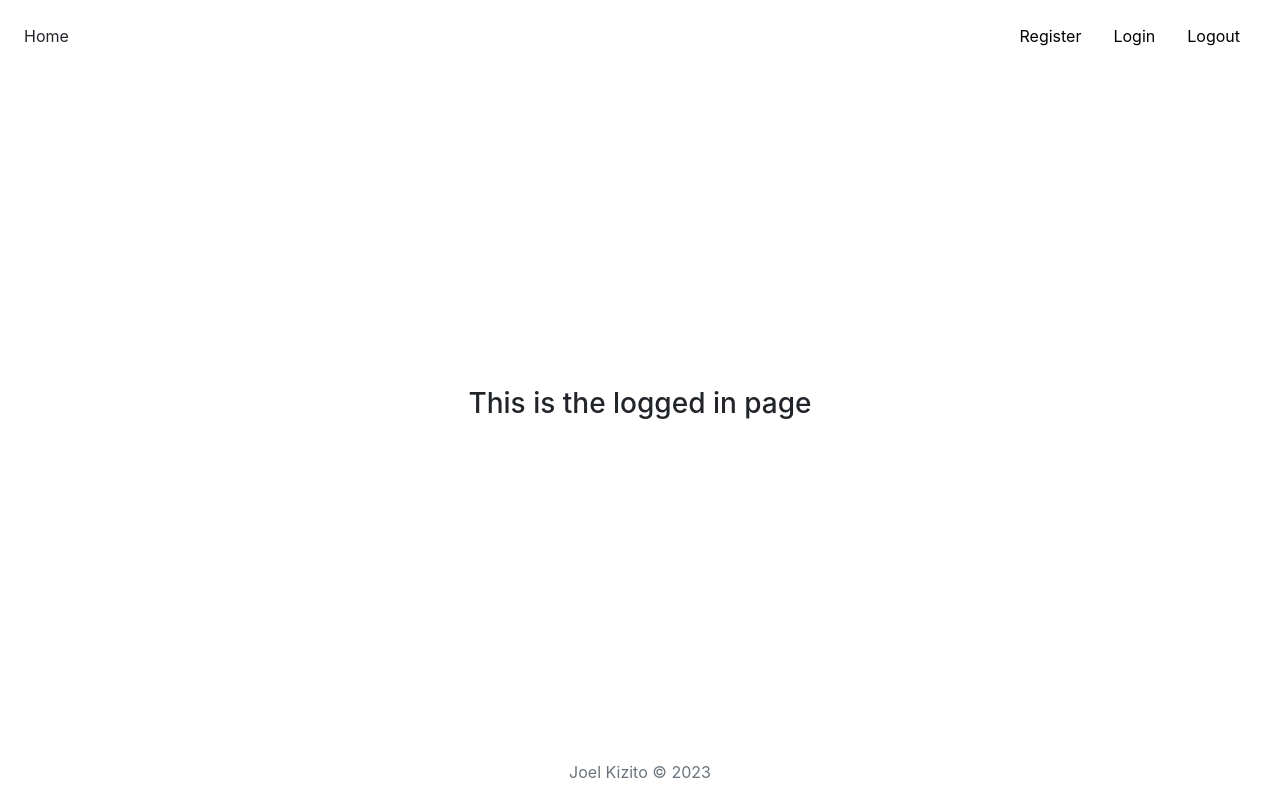
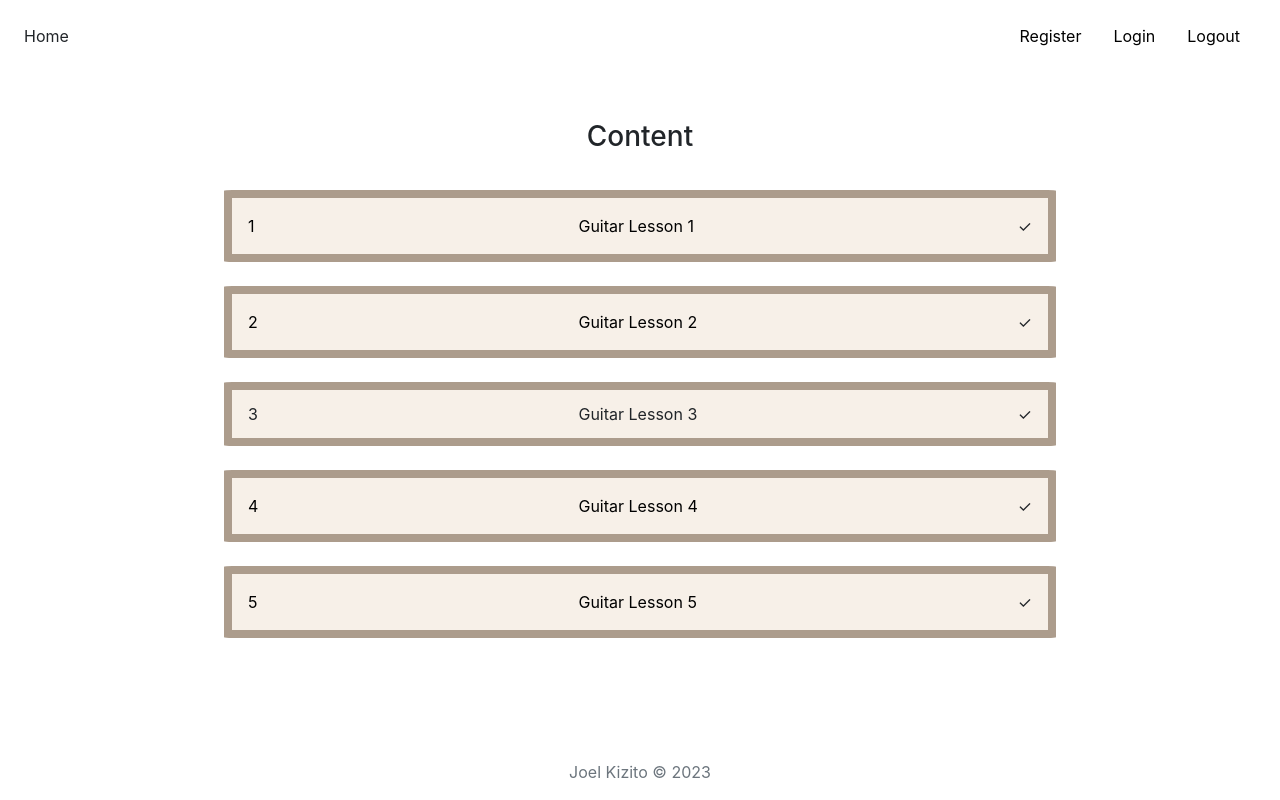
Before and after one commit to kizitojoel/guitar-website, a Flask app: page / in a window 1280 px wide. Run offline with Flask 2, Linux system fonts and the light colour scheme; the visitor is signed in with stand-in values (Sample User, id 1); some libraries are stand-ins or nearby versions.

Commit message:
Implement basic landing page for the logged user

```diff
--- a/static/styles.css
+++ b/static/styles.css
@@ -17,3 +17,47 @@ body{
     height: 100vh;
     justify-content: space-between;
 }
+.lesson-card
+{
+    background-color: rgb(247, 240, 232);
+    text-align: center;
+    padding: 12px 16px 12px;
+    display: flex;
+    justify-content: space-between;
+    align-items: center;
+    margin: 12px;
+    border: 8px rgb(172, 156, 140) solid;
+    border-radius: 1%;
+    transition-duration: 0.75s;
+}
+.lesson-card:hover{
+    transition-duration: 0.75s;
+    transition-property: background-color;
+    transition-timing-function: ease-in-out;
+    background-color: rgb(214, 171, 63);
+}
+.lesson-card p{
+    text-align: center;
+    display: flex;
+    justify-content: center;
+    margin: 0px;
+    padding: 0px;
+}
+
+.lesson-card a{
+    color: black;
+    text-decoration: none;
+    display: flex;
+    justify-content: flex-start;
+    flex-grow: 1;
+    padding-top: 4px;
+    padding-bottom: 4px;
+}
+.lesson-card a:hover{
+    color: black;
+    text-decoration: none;
+}
+main
+{
+    flex-grow: 1;
+}
--- a/templates/index.html
+++ b/templates/index.html
@@ -1,5 +1,40 @@
 {% extends "layout.html" %}
 
 {% block main %}
-    <h3>This is the logged in page</h3>
+    <h3>Content</h3>
+    <div class="lessons h-50 w-75 d-flex p-3 flex-column mx-auto">
+        <div class="lesson-card">
+            <a href="lessons/lesson1.html">
+                <div>1</div>
+                <p class="mx-auto">Guitar Lesson 1</p>
+            </a>
+            <div class="status">&check;</div>
+        </div>
+        <div class="lesson-card">
+            <a href="lessons/lesson2.html">
+                <div>2</div>
+                <p class="mx-auto">Guitar Lesson 2</p>
+            </a>
+            <div class="status">&check;</div>
+        </div>
+        <div class="lesson-card">
+            <div>3</div>
+            <p>Guitar Lesson 3</p>
+            <div class="status">&check;</div>
+        </div>
+        <div class="lesson-card">
+            <a href="lessons/lesson3.html">
+                <div>4</div>
+                <p class="mx-auto">Guitar Lesson 4</p>
+            </a>
+            <div class="status">&check;</div>
+        </div>
+        <div class="lesson-card">
+            <a href="lessons/lesson4.html">
+                <div>5</div>
+                <p class="mx-auto">Guitar Lesson 5</p>
+            </a>
+            <div class="status">&check;</div>
+        </div>
+    </div>
 {% endblock %}
```
Also changed, not shown: 1 other file.
